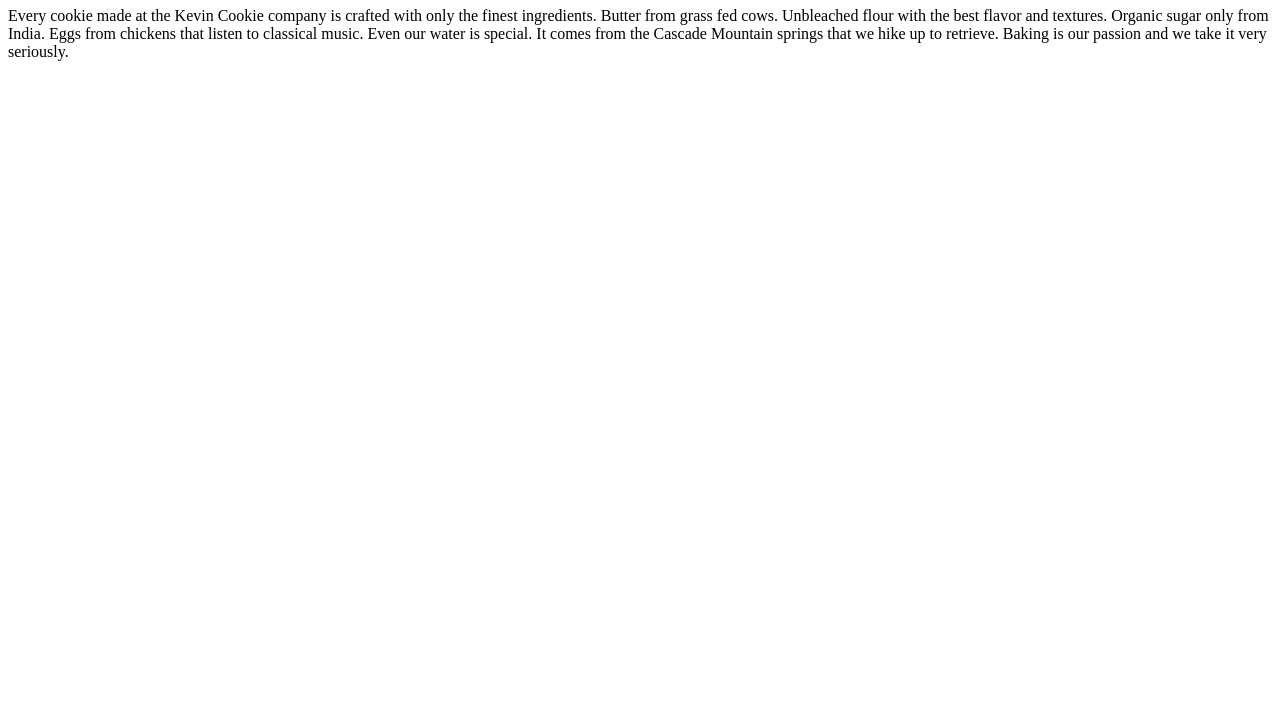
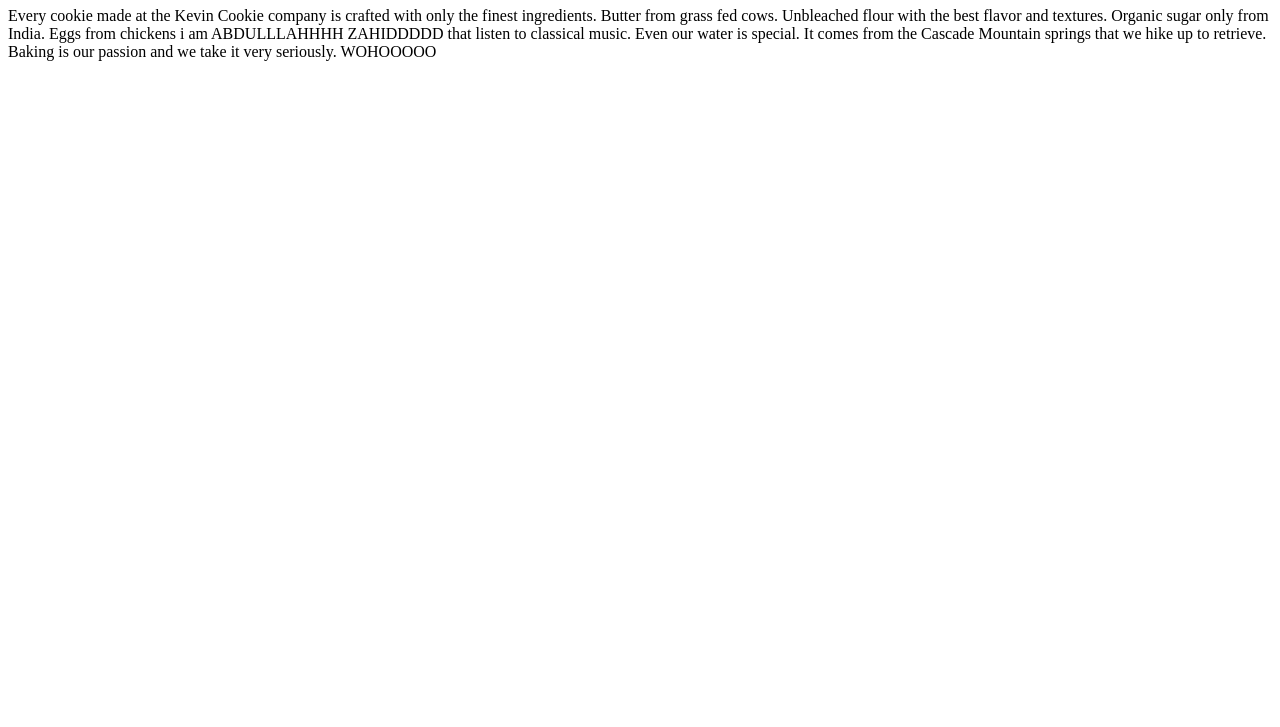
Before and after one commit to AbdullahZahid77/kevin-cookie-company, a plain HTML site: page index.htm in a window 1280 px wide. Shown: the part 73-800 px from the top of the page. Drawn offline with Linux system fonts and the light colour scheme.

```diff
--- a/index.htm
+++ b/index.htm
@@ -3,7 +3,7 @@
 <body>
 
 <h1>Deliciousness in every bite!</h1>
-<p>Every cookie made at the Kevin Cookie company is crafted with only the finest ingredients. Butter from grass fed cows. Unbleached flour with the best flavor and textures. Organic sugar only from India. Eggs from chickens that listen to classical music. Even our water is special. It comes from the Cascade Mountain springs that we hike up to retrieve. Baking is our passion and we take it very seriously.</p>
+<p>Every cookie made at the Kevin Cookie company is crafted with only the finest ingredients. Butter from grass fed cows. Unbleached flour with the best flavor and textures. Organic sugar only from India. Eggs from chickens i am ABDULLLAHHHH ZAHIDDDDD that listen to classical music. Even our water is special. It comes from the Cascade Mountain springs that we hike up to retrieve. Baking is our passion and we take it very seriously. WOHOOOOO</p>
 
 </body>
 </html>
```
Also changed, not shown: KCC Logo.png (deleted).
